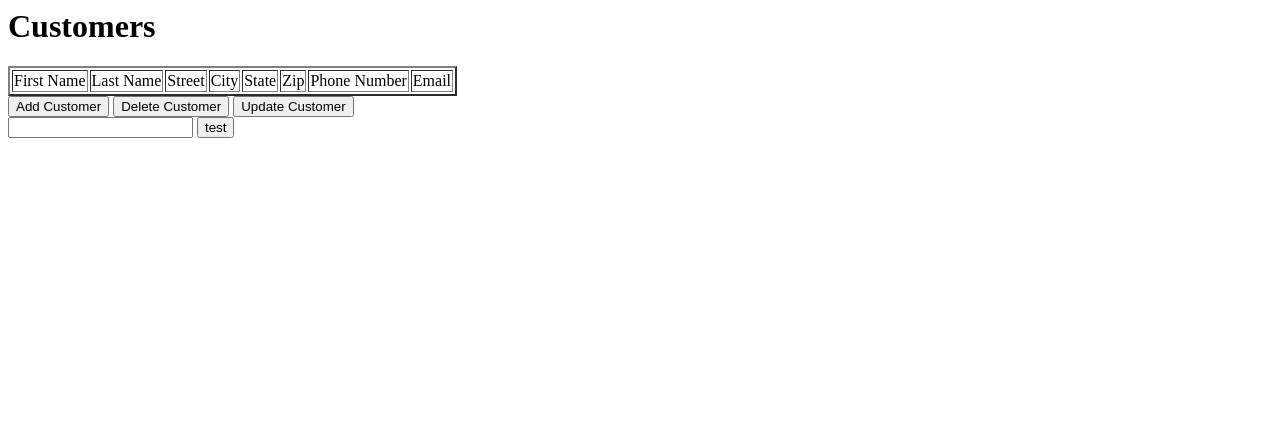
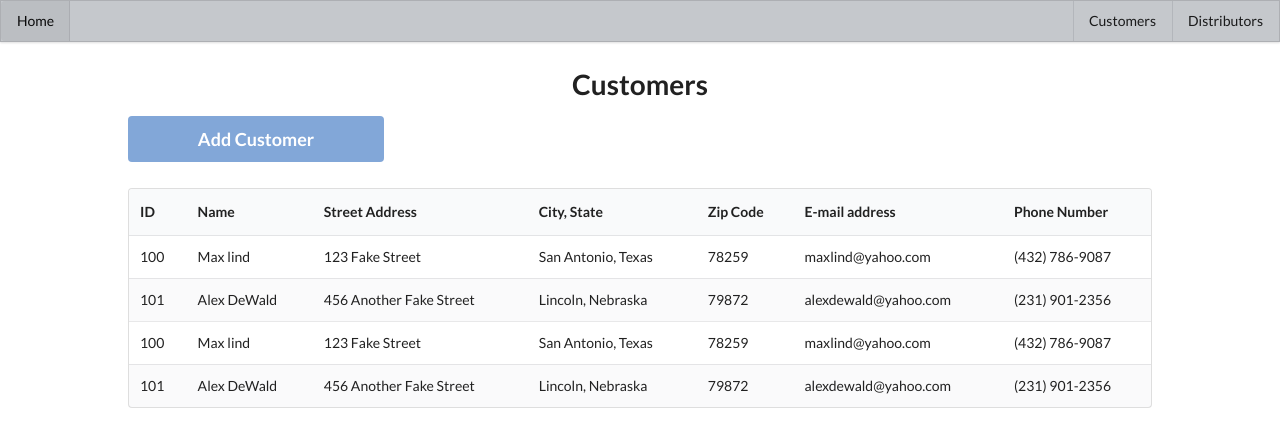
Before and after one commit to mlind34/record-store-app, a Flask app: page /customers in a window 1280 px wide. Shown: the top 447 px of the page. Run offline with Flask 2, Linux system fonts and the light colour scheme; some libraries are stand-ins or nearby versions.

Commit message:
commit home, customer and add-customer layout

```diff
--- a/app.py
+++ b/app.py
@@ -1,15 +1,63 @@
-from flask import Flask, render_template, request
+from flask import Flask, render_template, request, jsonify, make_response
 app = Flask(__name__)
 
 @app.route('/')
 def test():
     return render_template('home.html')
 
-@app.route('/customers', methods=['GET', 'POST'])
+@app.route('/customers')
 def show_customer():
-    if request.method == "POST":
-        return request
-    return render_template('customers.html')
+    customers = [
+        {
+        'id': 100,
+        'fname': 'Max',
+        'lname': 'lind',
+        'street': '123 Fake Street',
+        'city': 'San Antonio',
+        'state': 'Texas',
+        'zip': '78259',
+        'email': 'maxlind@yahoo.com',
+        'phone': '(432) 786-9087'
+        },
+        {
+        'id': 101,
+        'fname': 'Alex',
+        'lname': 'DeWald',
+        'street': '456 Another Fake Street',
+        'city': 'Lincoln',
+        'state': 'Nebraska',
+        'zip': '79872',
+        'email': 'alexdewald@yahoo.com',
+        'phone': '(231) 901-2356'
+        },
+        {
+        'id': 100,
+        'fname': 'Max',
+        'lname': 'lind',
+        'street': '123 Fake Street',
+        'city': 'San Antonio',
+        'state': 'Texas',
+        'zip': '78259',
+        'email': 'maxlind@yahoo.com',
+        'phone': '(432) 786-9087'
+        },
+        {
+        'id': 101,
+        'fname': 'Alex',
+        'lname': 'DeWald',
+        'street': '456 Another Fake Street',
+        'city': 'Lincoln',
+        'state': 'Nebraska',
+        'zip': '79872',
+        'email': 'alexdewald@yahoo.com',
+        'phone': '(231) 901-2356'
+        }
+    ]
 
-if __name__ == '__main__':
-    app.run(debug=True)
+    return render_template('customers.html', title='Customers', customers=customers)
+
+
+@app.route('/customers/add-customer')
+def add_customer():
+
+    return render_template('addcustomer.html')
--- /dev/null
+++ b/static/css/style.css
@@ -0,0 +1,72 @@
+/* Home Page Title Text */
+#title {
+    text-align: center;
+    padding-top: 10%;
+    padding-right: 30%;
+    color: rgb(233,229,241);
+    text-transform: uppercase;
+    font-size: 3.5rem;
+}
+
+/* Customer table */
+.ui.table {
+    font-size: 1em;
+    width: 80%;
+    margin-left: 10%;
+    margin-top: 2%;
+    text-align: left;
+}
+
+/* Navigation Bar */
+.ui.menu {
+    border-radius: 0px;
+    background-color: #c5c8cc;
+    margin: 0;
+}
+
+/* State Dropdown */
+#state {
+    width: 15%;
+}
+
+
+/* Home Page Background Image */
+.home-header {
+    background:
+        linear-gradient(
+            rgba(0, 0, 0, 0.6),
+            rgba(0, 0, 0, 0.6)
+        ),
+        url(https://images.unsplash.com/photo-1582751836565-74f64cc184cb?ixlib=rb-1.2.1&q=80&fm=jpg&crop=entropy&cs=tinysrgb&dl=mick-haupt-CbNBjnXXhNg-unsplash.jpg);
+        background-size: cover;
+        height: 100vh;
+
+}
+
+/* Customer Page Header */
+#customerTitle {
+    text-align: center;
+}
+
+.button-wrapper {
+    text-align: center;
+    margin-top: 20%;
+}
+
+/* Home Page Buttons */
+.ui.big.button {
+    margin: 5%;
+    width: 20%;
+    background-color: #c5c8cc;
+}
+
+/* Customer Page Container */
+.ui.container {
+    padding-top: 5%;
+}
+
+
+#addCustomerBtn {
+    margin: 0% 0% 0% 10%;
+    background-color: #82a7d8;
+}
--- a/static/index.js
+++ b/static/index.js
@@ -1,24 +1,36 @@
+function addCustomer() {
 
+    let name = document.getElementById('addCustomer');
 
-const baseUrl = 'http://flip2.engr.oregonstate.edu:6743/customers'
+    let customer = {
+        name: name.value
+    }
 
-// Post new info to table
-const postTest = () => {
-    var req = new XMLHttpRequest();
+    fetch(`${window.origin}/customers/add-customer`, {
+        method: "POST",
+        credentials: "include",
+        body: JSON.stringify(customer),
+        cache: "no-cache",
+        headers: new Headers({
+            "content-type": "application/json"
+        })
 
-    req.open("POST", baseUrl, true);
-    req.setRequestHeader('content-type', 'application/x-www-form-urlencoded;charset=UTF-8');
-    req.addEventListener('load', function(){
-        if(req.status >= 200 && req.status < 400){
-            console.log(this.responseText)
-        } else {
-            console.log('error in network request ' + req.statusText);
+    }).then(function(response) {
+
+        if (response.status !== 200){
+
+            console.log(`Error in request ${response.status}`);
+
+            return ;
+
         }
-    });
-    req.send();
-    event.preventDefault();
+
+        response.json().then(function(data) {
+
+            console.log(data)
+
+        })
+
+    })
+
 }
-
-testBtn.addEventListener('click', function(){
-    postTest();
-})
--- a/templates/customers.html
+++ b/templates/customers.html
@@ -1,32 +1,43 @@
-<h1>Customers</h1>
+{% extends "layout.html" %}
+{% block content %}
 
-<table border="2">
+<h1 id="customerTitle">Customers</h1>
+
+<form action="/customers/add-customer">
+  <input type="submit" class="big ui primary button" id="addCustomerBtn" value="Add Customer">
+</form>
+
+<table class="ui striped table customer-table">
     <thead>
-        <tr>
-            <td>First Name</td>
-            <td>Last Name</td>
-            <td>Street</td>
-            <td>City</td>
-            <td>State</td>
-            <td>Zip</td>
-            <td>Phone Number</td>
-            <td>Email</td>
-        </tr>
+      <tr>
+        <th>ID</th>
+        <th>Name</th>
+        <th>Street Address</th>
+        <th>City, State</th>
+        <th>Zip Code</th>
+        <th>E-mail address</th>
+        <th>Phone Number</th>
+      </tr>
     </thead>
     <tbody>
-        <!-- Database info here -->
-    </tbody>
-</table>
+      {% for customer in customers %}
+      <tr>
+          <td>{{ customer.id }}</td>
+          <td>{{ customer.fname }} {{customer.lname }}</td>
+          <td>{{ customer.street }}</td>
+          <td>{{ customer.city }}, {{ customer.state }}</td>
+          <td>{{ customer.zip }}</td>
+          <td>{{ customer.email }}</td>
+          <td>{{ customer.phone }}</td>
+      </tr>
+      {% endfor %}
 
 
-<input type="button" name="add" id="addCustomer" value="Add Customer">
-<input type="button" name="delete" id="deleteCustomer" value="Delete Customer">
-<input type="button" name="update" id="updateCustomer" value="Update Customer">
+    </tbody>
 
-<form action="" method="POST">
-    <input type="text" name="" id="test">
-    <input type="button" name="" id="testBtn" value="test">
-</form>
+  </table>
 
 
-<script src="/static/index.js"></script>
+
+
+{% endblock %}
--- a/templates/distributors.html
+++ /dev/null
@@ -1,3 +0,0 @@
-<h1>Distributors Page</h1>
-
-<h2>Alex's Test</h2>
--- /dev/null
+++ b/templates/layout.html
@@ -0,0 +1,37 @@
+<!DOCTYPE html>
+<html>
+<head>
+    <script src="https://code.jquery.com/jquery-3.1.1.min.js" crossorigin="anonymous"></script>
+    <link rel="stylesheet" href="https://cdn.jsdelivr.net/npm/semantic-ui@2.4.2/dist/semantic.min.css">
+    <script src="https://cdn.jsdelivr.net/npm/semantic-ui@2.4.2/dist/semantic.min.js"></script>
+    <script src="/static/index.js"></script>
+    <link rel="stylesheet" href="{{ url_for('static', filename='css/style.css') }}">
+
+    {% if title %}
+        <title>Groovie's - {{ title }}</title>
+    {% else %}
+        <title>Groovie's</title>
+    {% endif %}
+
+</head>
+<body>
+    <div class="ui menu">
+
+          <a class="active item" href="/">
+            Home
+          </a>
+          <div class="right menu">
+            <a class="right item" href="/customers">
+              Customers
+            </a>
+            <a class="item" href="/distributors">
+              Distributors
+            </a>
+        </div>
+
+
+      </div>
+    {% block content%}
+    {% endblock %}
+</body>
+</html>
```
Also changed, not shown: templates/addcustomer.html (added, +105 -0 lines), templates/home.html (+14 -7 lines), templates/layouts/main.html (deleted, +0 -10 lines).
